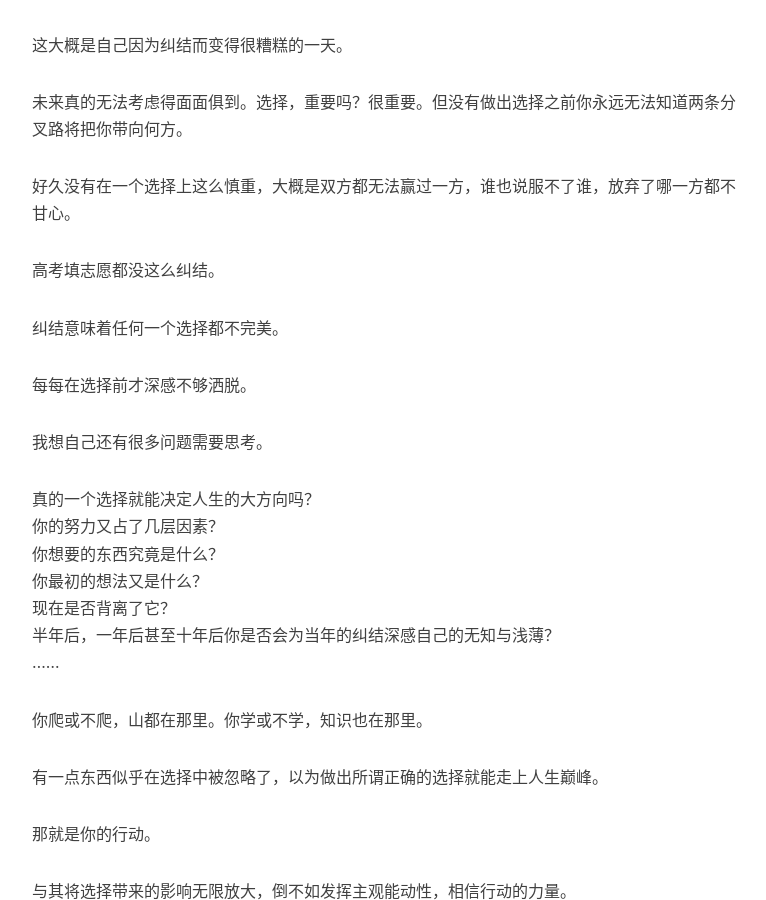
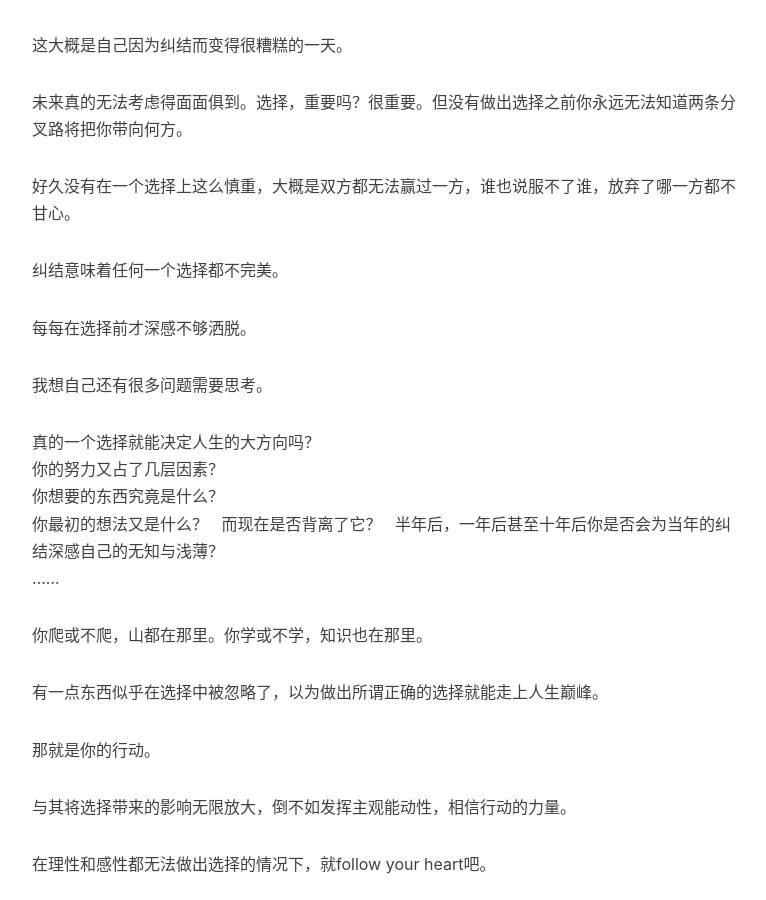
Before and after one commit to kanonjz/kanonjz.github.io, a Jekyll site: the page built from _posts/2017-12-19-hesitation.md, in a window 1280 px wide and 900 px high, scrolled down 475 px. Shown: the whole window, without its empty margins (233-999 px from the left). Built offline with Jekyll 4.4.1, drawn with Linux system fonts in a browser that asks for light colours; nearby versions of some CDN libraries; comment, search, counter and statistics services are not loaded.

Commit message:
Update 2017-12-19-hesitation.md

```diff
--- a/_posts/2017-12-19-hesitation.md
+++ b/_posts/2017-12-19-hesitation.md
@@ -15,8 +15,6 @@
 
 好久没有在一个选择上这么慎重，大概是双方都无法赢过一方，谁也说服不了谁，放弃了哪一方都不甘心。
 
-高考填志愿都没这么纠结。
-
 纠结意味着任何一个选择都不完美。
 
 每每在选择前才深感不够洒脱。
@@ -27,7 +25,7 @@
 你的努力又占了几层因素？
 你想要的东西究竟是什么？
 你最初的想法又是什么？
-现在是否背离了它？
+而现在是否背离了它？
 半年后，一年后甚至十年后你是否会为当年的纠结深感自己的无知与浅薄？
 ......
 
```
